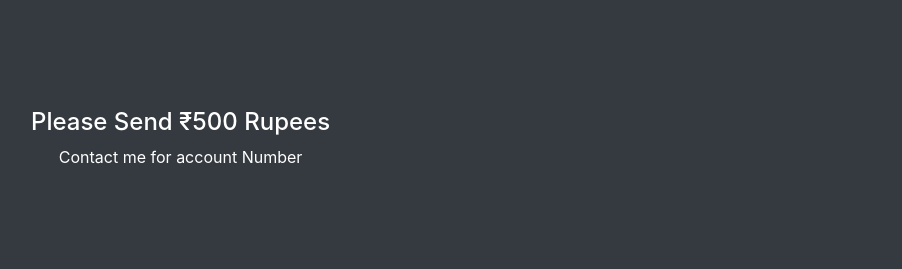
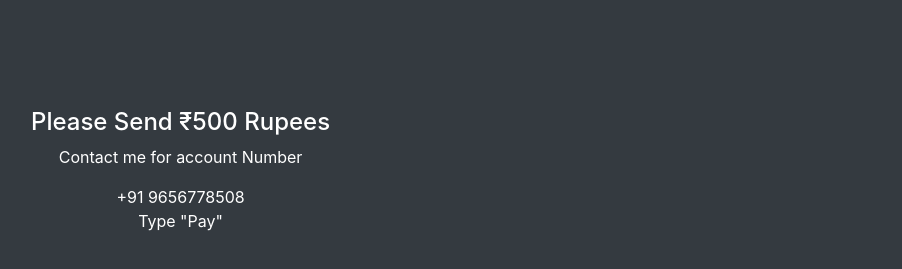
Before and after one commit to muhammedadnanv/zakat-calculator, a plain HTML site: page index.html in a window 1280 px wide. Shown: the part 271-540 px from the top of the page, without its empty margins (39-941 px from the left). Drawn offline with nearby package versions, Linux system fonts and the light colour scheme.

Commit message:
Update index.html

```diff
--- a/index.html
+++ b/index.html
@@ -54,6 +54,7 @@
             <div class="wercop">
                 <h4>Please Send  ₹500 Rupees</h4>
                 <p> Contact me for account Number</p>
+                <p>+91 9656778508<br>Type "Pay"</p>
             </div>
         </div>
     </div>
```
